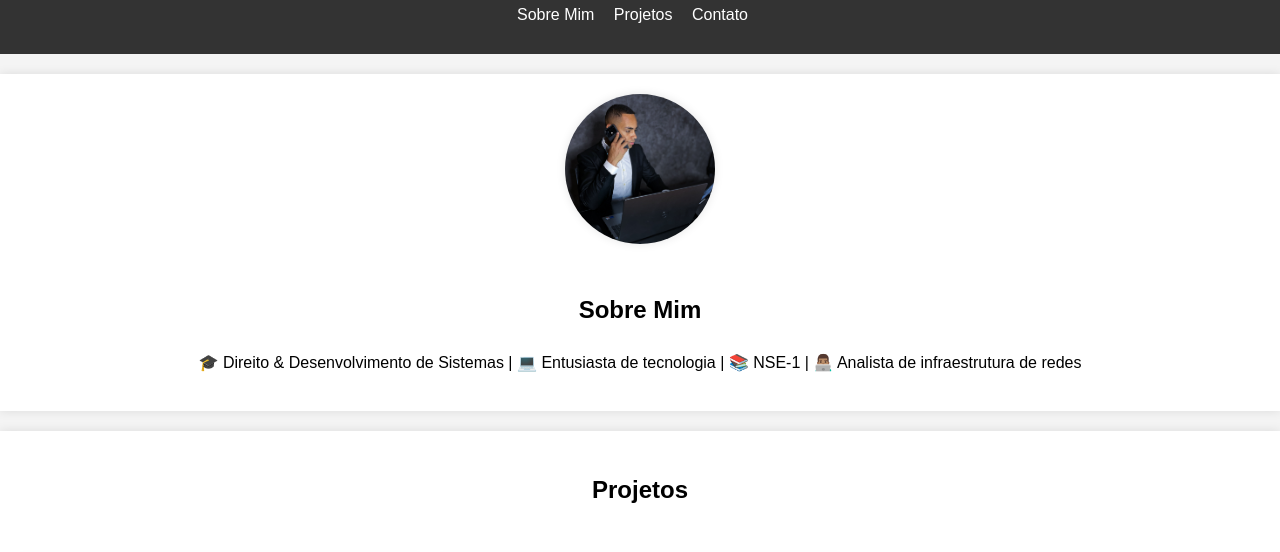
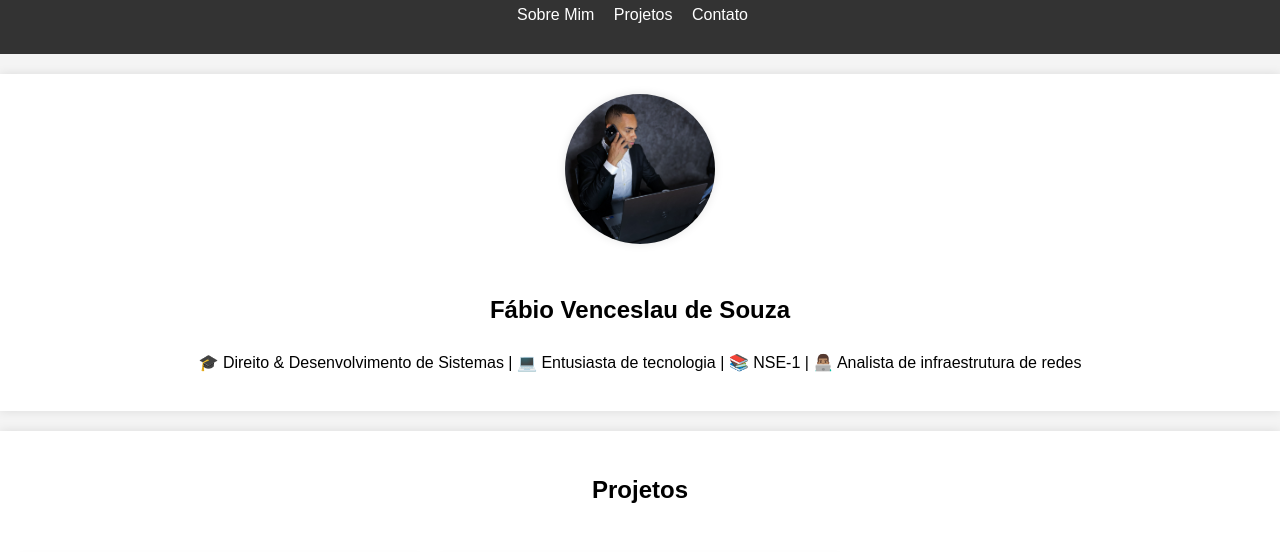
Before and after one commit to fbvenceslau/fbvenceslau.github.io, a plain HTML site: page index.html in a window 1280 px wide. Shown: the part 75-627 px from the top of the page. Drawn offline with Linux system fonts and the light colour scheme.

Commit message:
Alteração no: sobre-mim

```diff
--- a/index.html
+++ b/index.html
@@ -21,7 +21,7 @@
 
     <section id="about">
         <img src="assets/images/profile.jpg" alt="Minha Foto de Perfil" class="profile-pic">
-        <h2>Sobre Mim</h2>
+        <h2>Fábio Venceslau de Souza</h2>
         <p>🎓 Direito & Desenvolvimento de Sistemas | 💻 Entusiasta de tecnologia | 📚 NSE-1 | 👨🏽‍💻
           Analista de infraestrutura de redes</p>
     </section>
```
